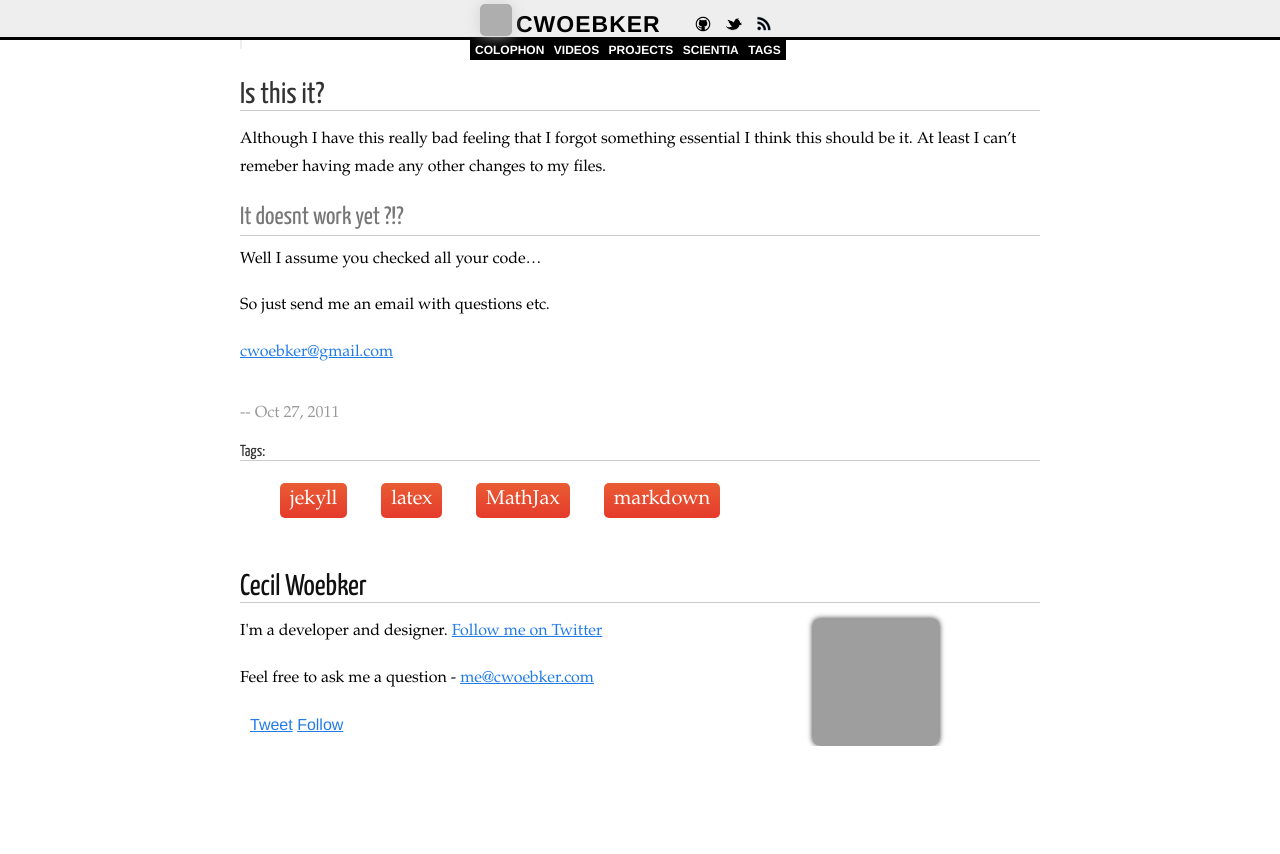
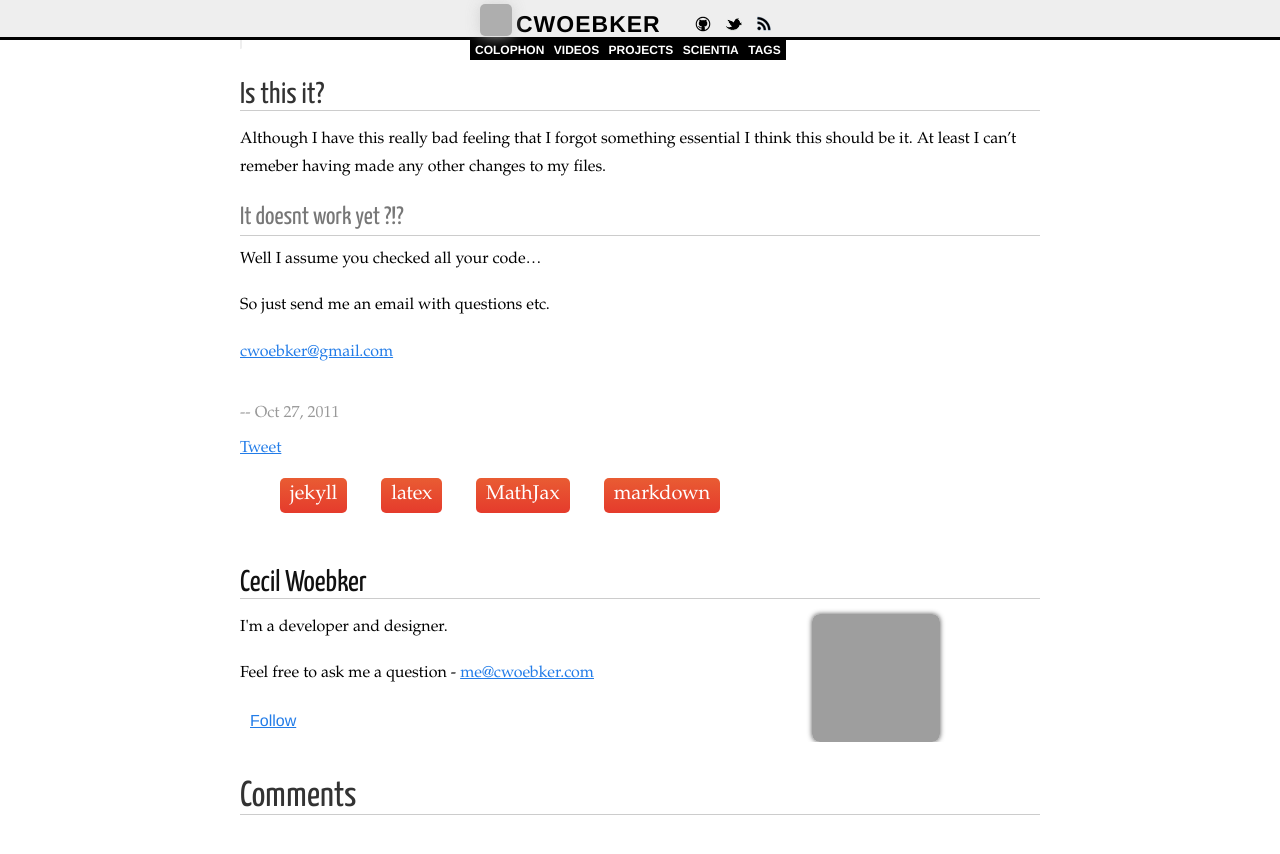
Before and after one commit to cwoebker/.com, a Jekyll site: the page built from _posts/2011-10-27-latex-math-magic.markdown, in a window 1280 px wide and 900 px high, scrolled down 3771 px. Shown: the top 854 px of the window. Built offline with Jekyll 4.4.1, drawn with Linux system fonts in a browser that asks for light colours; Markdown is read by kramdown in place of the engine named in the settings; formulas are drawn with MathJax 3; comment, search, counter and statistics services are not loaded; grey boxes are pictures that could not be loaded.

Commit message:
simplified about include file fixed comments and changed end of posts

```diff
--- a/_includes/about.html
+++ b/_includes/about.html
@@ -1,16 +1,14 @@
 <div id="post_about">
 <h2><a href="/colophon">Cecil Woebker</a></h2>
 <div id="left">
-<p>I'm a developer and designer. <a href="https://twitter.com/cwoebker">Follow me on Twitter</a></p>
+<p>I'm a developer and designer.</p>
 <p>Feel free to ask me a question - <a href="mailto:me@cwoebker.com">me@cwoebker.com</a></p>
 <div id="footerbar">
-
+  <!--
   <a class="FlattrButton" style="display:none;" rev="flattr;button:compact;" href="http://cwoebker.com"></a>
   <noscript><a href="http://flattr.com/thing/427930/cwoebker" target="_blank">
       <img src="http://api.flattr.com/button/flattr-badge-large.png" alt="Flattr this" title="Flattr this" border="0" /></a></noscript>
-
-  <a href="http://twitter.com/share" class="twitter-share-button" data-count="none" data-via="cwoebker">Tweet</a>
-  <script type="text/javascript" src="http://platform.twitter.com/widgets.js"></script>
+  -->
 
   <a href="http://twitter.com/cwoebker" class="twitter-follow-button" data-show-count="true">Follow</a>
   <script src="http://platform.twitter.com/widgets.js" type="text/javascript"></script>
--- a/_layouts/post.html
+++ b/_layouts/post.html
@@ -16,7 +16,11 @@ external:
     <postamble datetime="{{ post.date | date: "%Y-%m%d" }} ">
 	  -- {{ page.date | date: "%b %d, %Y" }}
     </postamble>
-    <h4>Tags:</h4>
+    <div class="social">
+         <a href="http://twitter.com/share" class="twitter-share-button" data-count="none" data-via="cwoebker">Tweet</a>
+        <script type="text/javascript" src="http://platform.twitter.com/widgets.js"></script>
+    </div>
+    <!--<h4>Tags:</h4>-->
     <ul id="post_tags">
     {% for tag in page.tags %}
       <li><a class="tag" href="/tag/{{ tag }}">{{ tag }}</a></li>
@@ -24,6 +28,6 @@ external:
     </ul>
     {% include about.html %}
     <br />
-    {% include disqus.html %}
+    {% include comments.html %}
   </div>
 </div>
```
